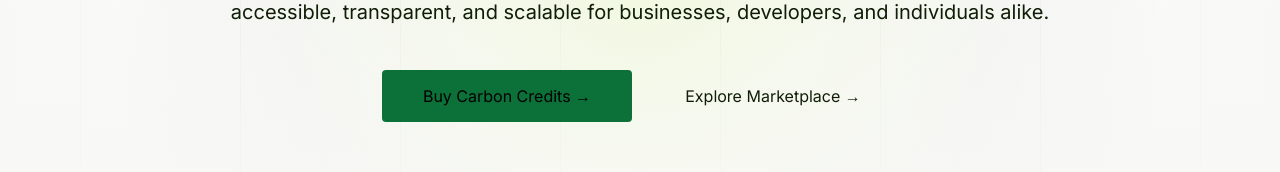
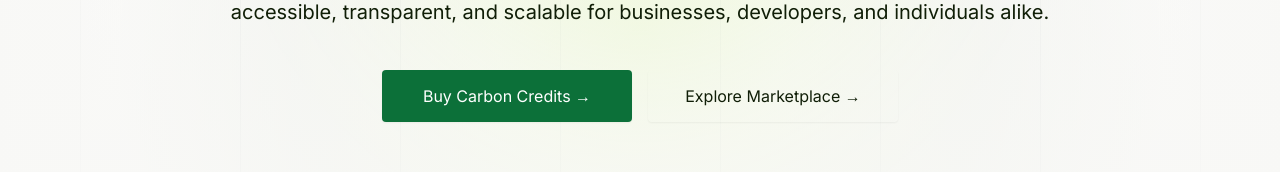
Before and after one commit to MDxWARRIORxOP/kaia-frontend, a Next.js app: page / in a window 1280 px wide. Shown: the part 510-682 px from the top of the page. Built offline with nearby package versions, Linux system fonts and the light colour scheme.

Commit message:
better home buttons

```diff
--- a/src/components/sections/Hero/Hero.tsx
+++ b/src/components/sections/Hero/Hero.tsx
@@ -104,17 +104,15 @@ export function Hero() {
           </p>
 
           <div className="hero-buttons">
-            <Link
-              href="/for/buyers"
-              className="hero-button hero-button--primary"
-            >
-              Buy Carbon Credits &rarr;
+            <Link href="/for/buyers">
+              <Button className="hero-button hero-button--primary">
+                Buy Carbon Credits &rarr;
+              </Button>
             </Link>
-            <Link
-              href="/marketplace"
-              className="hero-button hero-button--secondary"
-            >
-              Explore Marketplace &rarr;
+            <Link href="/marketplace">
+              <Button className="hero-button hero-button--secondary">
+                Explore Marketplace &rarr;
+              </Button>
             </Link>
           </div>
         </div>
```
